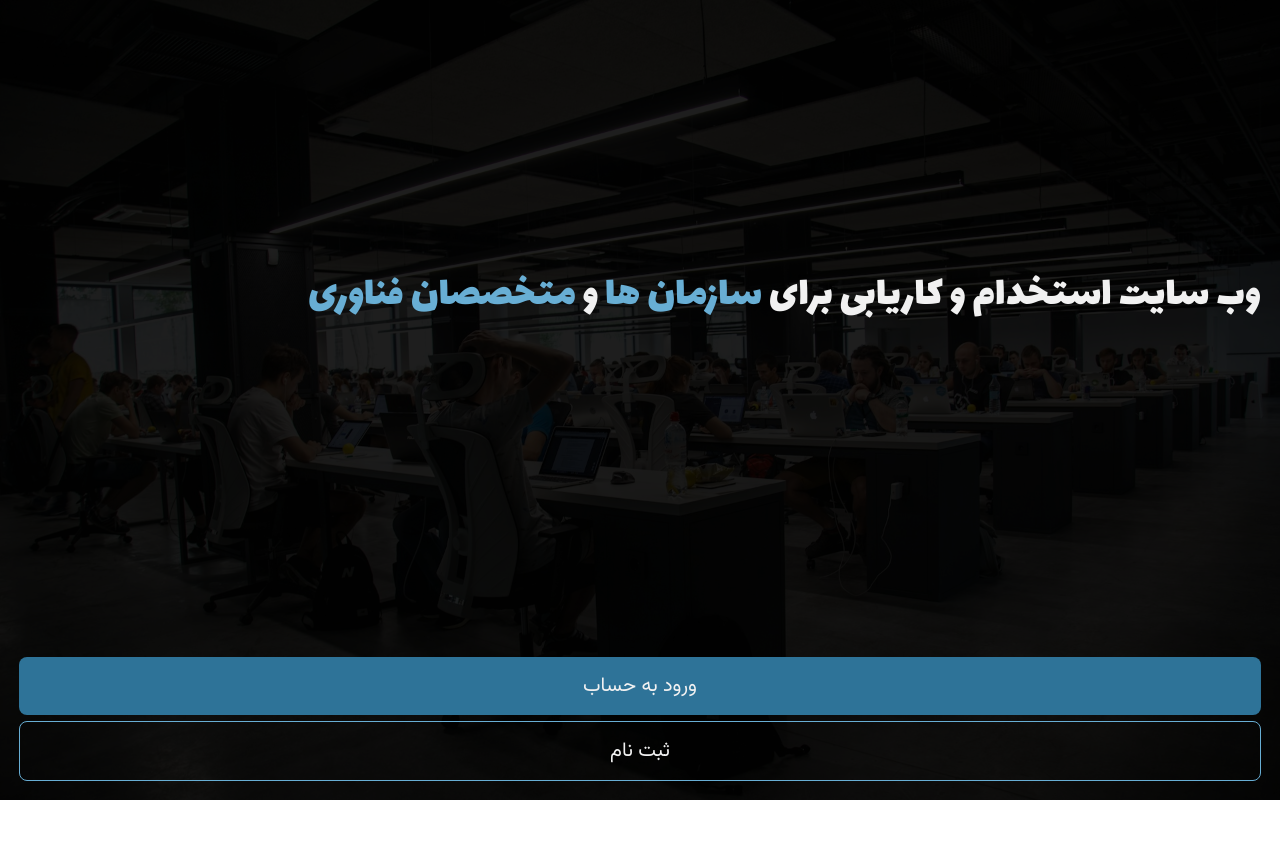
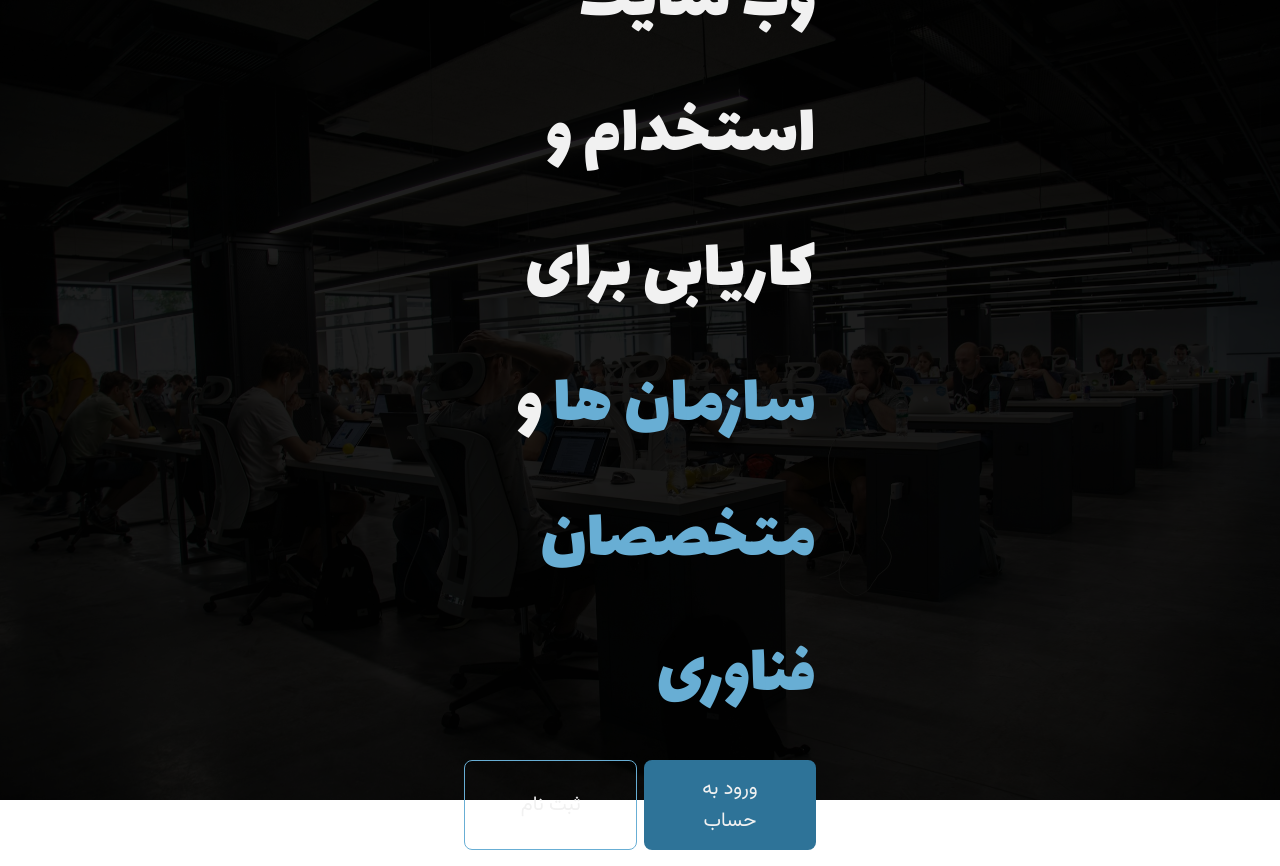
Before and after one commit to Amir-username/Karpardaz-VueJS, a Vue app: page / in a window 1280 px wide. Before the commit the page ends 800 px from the top, so only its background shows below. Built offline with nearby package versions, Linux system fonts and the light colour scheme.

Commit message:
update hero image and button group for desktop size

```diff
--- a/src/components/HeroImage.vue
+++ b/src/components/HeroImage.vue
@@ -9,12 +9,8 @@ import Button from "../ui/Button.vue";
       <span class="key-word">متخصصان فناوری</span>
     </h1>
     <div class="button-group">
-      <Button variant="primary">
-        ورود به حساب
-      </Button>
-      <Button variant="outline">
-        ثبت نام
-      </Button>
+      <Button variant="primary"> ورود به حساب </Button>
+      <Button variant="outline"> ثبت نام </Button>
     </div>
   </div>
 </template>
@@ -33,6 +29,12 @@ import Button from "../ui/Button.vue";
   background-blend-mode: multiply;
   background-position: center;
   background-size: cover;
+
+  @media (min-width: 760px) {
+    background-image: url(../assets/hero-image-large.jpg);
+    padding: 0.5rem 28rem;
+    justify-content: center;
+  }
 }
 
 .key-word {
@@ -44,13 +46,25 @@ h1 {
   font-size: 2.7rem;
   color: var(--neutral-50);
   padding-top: 16rem;
-  padding-inline:1rem;
+  padding-inline: 1rem;
   line-height: 3ch;
+
+  @media (min-width: 760px) {
+    padding-top: 0;
+    font-size: 4.5rem;
+    padding-inline-end: 3.5rem;
+    line-height: 3.3ch;
+  }
 }
 
 .button-group {
   display: grid;
   gap: 0.4rem;
   padding: 1rem;
+
+  @media (min-width: 760px) {
+    display: flex;
+    max-width: 28rem;
+  }
 }
 </style>
--- a/src/ui/Button.vue
+++ b/src/ui/Button.vue
@@ -26,14 +26,25 @@ button {
   font-weight: 400;
   font-style: normal;
   border: none;
+  cursor: pointer;
 }
 
 .primary {
   background-color: var(--primary-400);
+
+  &:hover {
+    background-color: var(--primary-300);
+  }
 }
 
 .outline {
   border: 1px var(--primary-300) solid;
   background-color: transparent;
+
+  &:hover {
+    background-color: var(--primary-400);
+    border: 1px var(--primary-400) solid;
+    transition-duration: 500ms;
+  }
 }
 </style>
```
